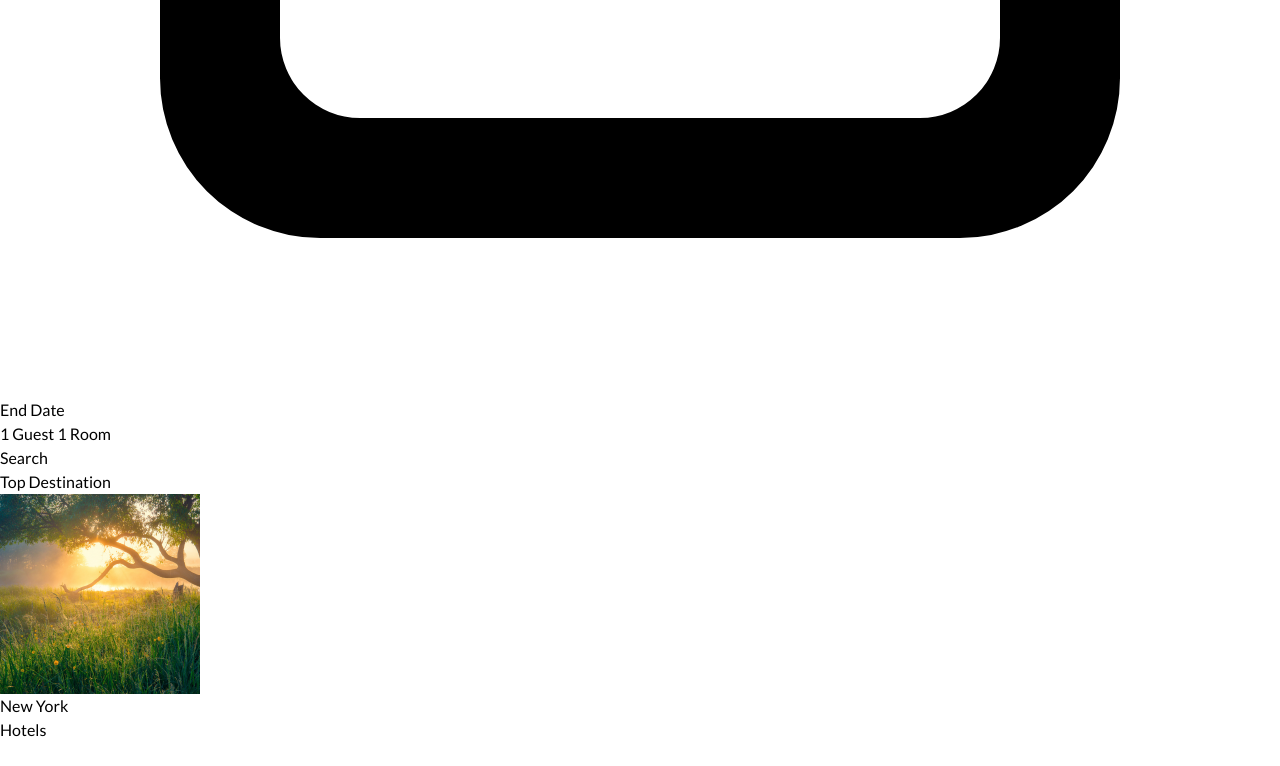
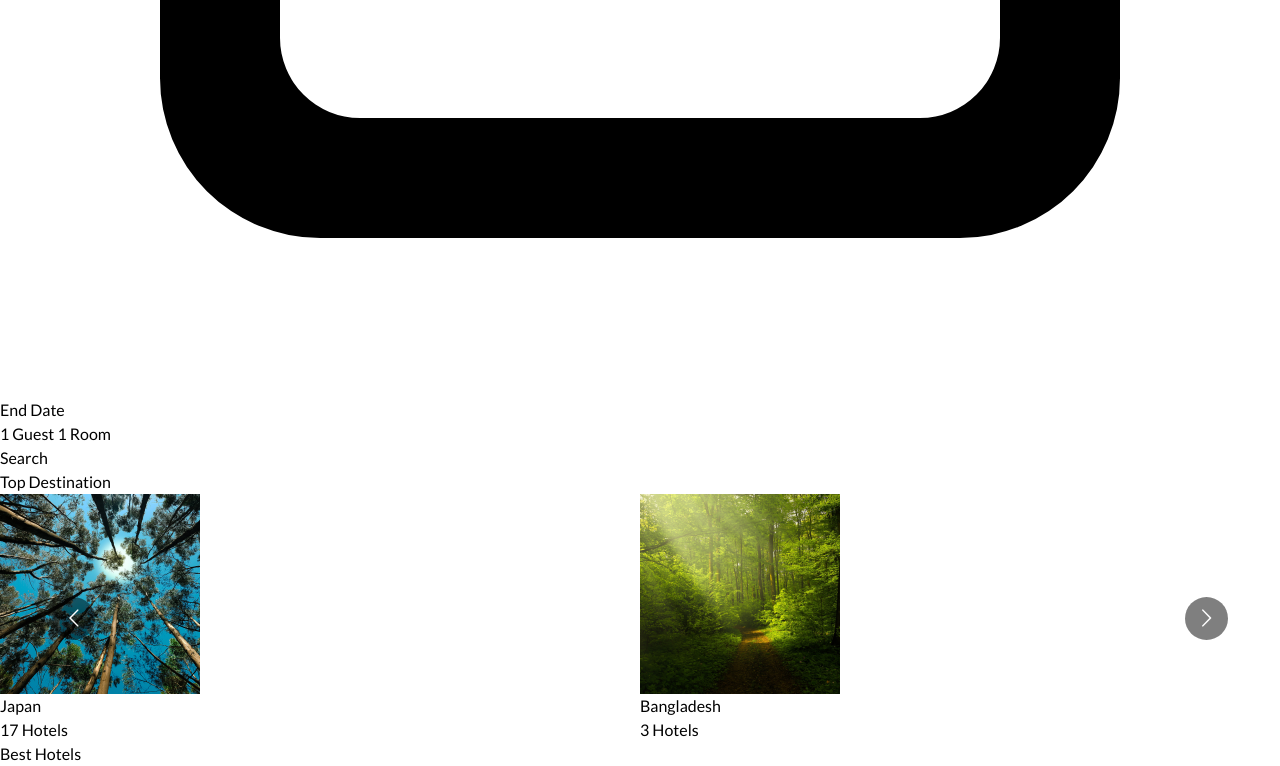
Before and after one commit to moonspark78/Travel_App_NextJS, a Next.js app: page / in a window 1280 px wide. Shown: the part 7796-8562 px from the top of the page. Before the commit the page ends 8538 px from the top, so only its background shows below. Built offline with nearby package versions, Linux system fonts and the light colour scheme.

Commit message:
:tada:  working on the top Hotels  :tada:

```diff
--- a/Components/Helper/DestinationSlider.tsx
+++ b/Components/Helper/DestinationSlider.tsx
@@ -8,16 +8,19 @@ import 'react-multi-carousel/lib/styles.css';
 const responsive = {
 
     desktop: {
-      breakpoint: { max: 3000, min: 1300 },
-      items: 3
+      breakpoint: { max: 3000, min: 1100 },
+      items: 4,
+      slidesToSlide:1,
     },
     tablet: {
-      breakpoint: { max: 1300, min: 764 },
-      items: 2
+      breakpoint: { max: 1100, min: 764 },
+      items: 2,
+      slidesToSlide:1,
     },
     mobile: {
       breakpoint: { max: 764, min: 0 },
-      items: 1
+      items: 1,
+      slidesToSlide:1,
     }
 };
 
@@ -48,6 +51,61 @@ const DestinationSlider = () => {
             <h1 className='destination__h1'>New York</h1>
             <p className='destination__p'>Hotels</p>
         </div>
+        <div>
+            <Image
+                alt='destination'
+                src="/images/d2.png"
+                width={200}
+                height={200}
+                className='rounded-full mx-auto'
+            />
+            <h1 className='destination__h1'>Japan</h1>
+            <p className='destination__p'>17 Hotels</p>
+        </div>
+        <div>
+            <Image
+                alt='destination'
+                src="/images/d3.png"
+                width={200}
+                height={200}
+                className='rounded-full mx-auto'
+            />
+            <h1 className='destination__h1'>Bangladesh</h1>
+            <p className='destination__p'>3 Hotels</p>
+        </div>
+        <div>
+            <Image
+                alt='destination'
+                src="/images/d4.png"
+                width={200}
+                height={200}
+                className='rounded-full mx-auto'
+            />
+            <h1 className='destination__h1'>India</h1>
+            <p className='destination__p'>27 Hotels</p>
+        </div>
+        <div>
+            <Image
+                alt='destination'
+                src="/images/d5.png"
+                width={200}
+                height={200}
+                className='rounded-full mx-auto'
+            />
+            <h1 className='destination__h1'>England</h1>
+            <p className='destination__p'>7 Hotels</p>
+        </div>
+        <div>
+            <Image
+                alt='destination'
+                src="/images/d6.png"
+                width={200}
+                height={200}
+                className='rounded-full mx-auto'
+            />
+            <h1 className='destination__h1'>Australia</h1>
+            <p className='destination__p'>8 Hotels</p>
+        </div>
     </Carousel>
   )
 }
--- /dev/null
+++ b/Components/Helper/HotelCard.tsx
@@ -0,0 +1,29 @@
+import Image from 'next/image';
+import React from 'react'
+
+
+
+interface Props{
+    image: string;
+    name: string;
+    city: string;
+    reviewNum: string;
+    price: string;
+}
+
+const HotelCard = ({price, image, reviewNum, city, name}:Props) => {
+  return (
+    <div className='cursor-pointer bg-white rounded-md overflow-hidden'>
+        <div className='relative overflow-hidden w-[100%] h-[20rem]'>
+            <Image
+                src={`${image}`}
+                alt={name}
+                className='transform object-cover transition-all duration-700 scale-100 hover:scale-125'
+                layout='fill'
+            />
+        </div>
+    </div>
+  )
+}
+
+export default HotelCard
--- /dev/null
+++ b/Components/Helper/Hotels.tsx
@@ -0,0 +1,28 @@
+import React from 'react'
+import HotelCard from './HotelCard'
+
+const Hotels = () => {
+  return (
+    <div className="pt-[5rem] bg-gray-200 pb-[4rem]">
+        <h1 className='heading'>Best Hotels</h1>
+        <div className='grid grid-cols-1 md:grid-cols-2 lg:grid-cols-3 gap-[3rem] items-center w-[80%] mx-auto mt-[4rem]'>
+            <div>
+                <HotelCard
+                    name="Hotel Nextus"
+                    city="Rabat"
+                    price="$110"
+                    reviewNum="21"
+                    image="/images/h1.png"
+                />
+            </div>
+            <div></div>
+            <div></div>
+            <div></div>
+            <div></div>
+            <div></div>
+        </div>
+    </div>
+  )
+}
+
+export default Hotels
--- a/pages/index.tsx
+++ b/pages/index.tsx
@@ -1,4 +1,5 @@
 import Hero from '@/Components/Helper/Hero';
+import Hotels from '@/Components/Helper/Hotels';
 import MobileNav from '@/Components/Helper/MobileNav';
 import Navbar from '@/Components/Helper/Navbar';
 import TopDestination from '@/Components/Helper/TopDestination';
@@ -19,6 +20,8 @@ const HomePage = () => {
       <Hero/>
       {/* Top Destination */}
       <TopDestination/>
+      {/* Hotels */}
+      <Hotels/>
     </div>
   )
 }
```
